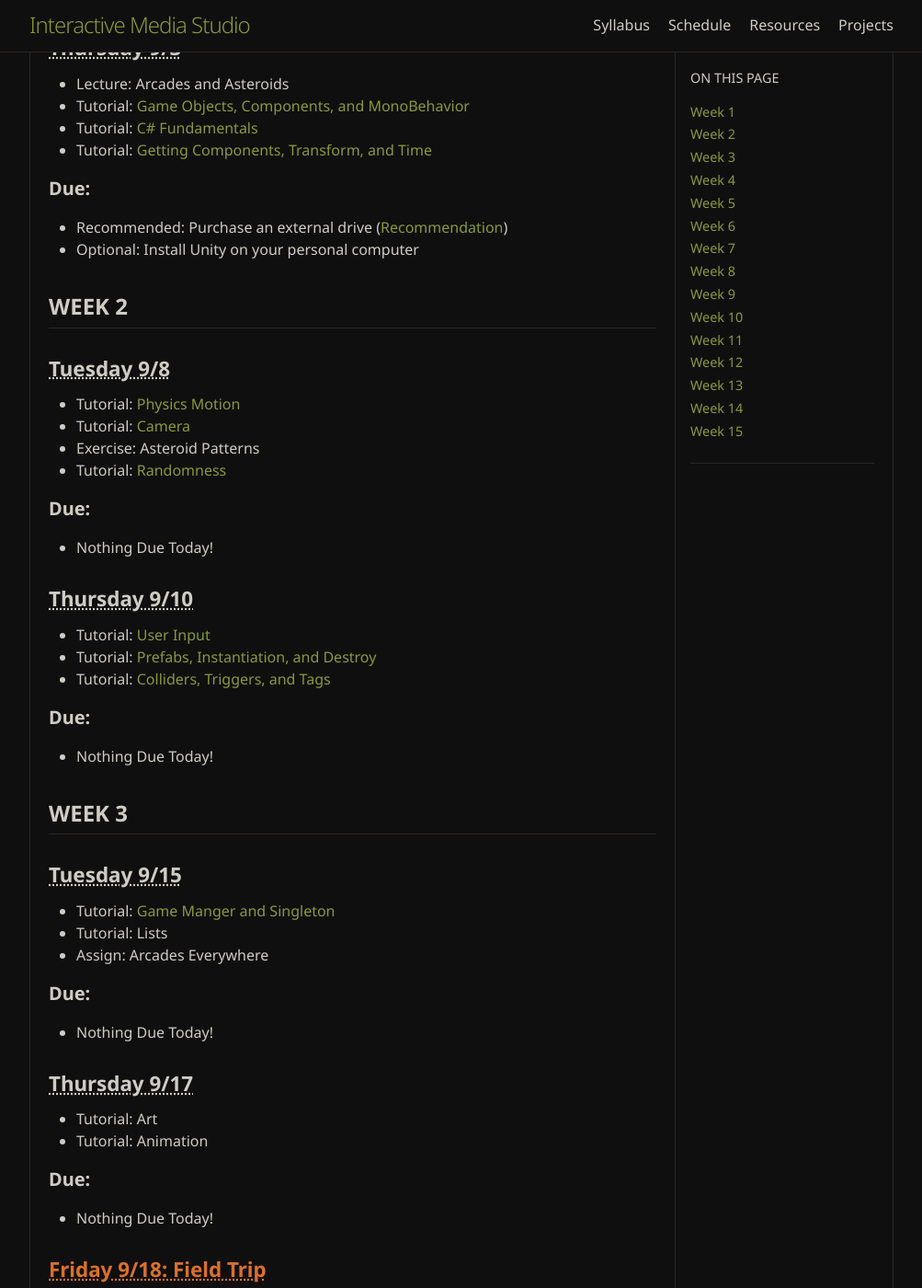
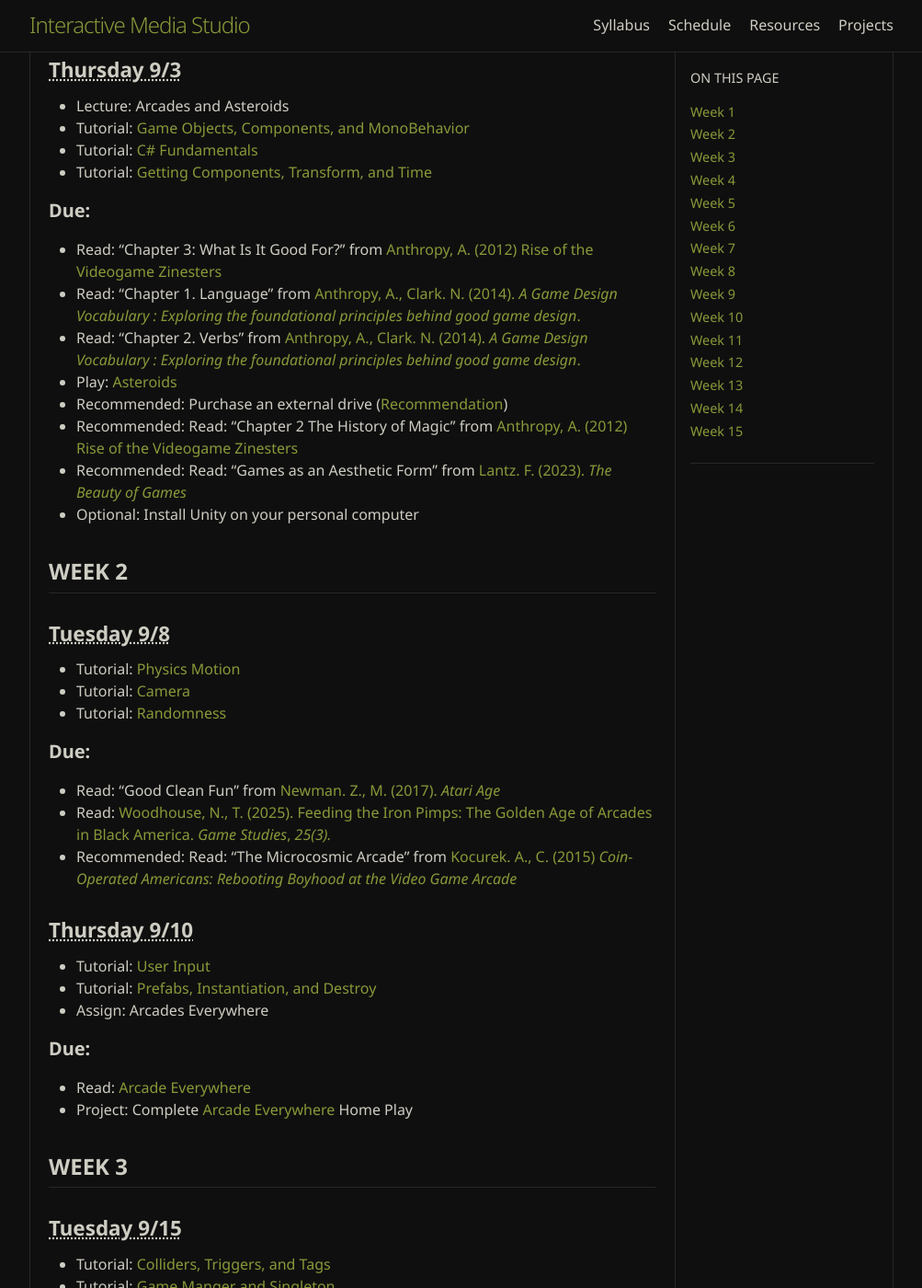
Before and after one commit to vinnyroca/interactivemediastudio, a Jekyll site: the page built from schedule.md, in a window 1280 px wide and 1400 px high, scrolled down 473 px. Shown: the whole window at 92% size, without its empty margins (138-1141 px from the left). Built offline with Jekyll 4.4.1, drawn with Linux system fonts in a browser that asks for light colours; some web fonts are replaced; some of the changed text lies outside the part shown.

Commit message:
update to asteroid gen tutorial

```diff
--- a/schedule.md
+++ b/schedule.md
@@ -28,52 +26,56 @@
 
 #### Due:
 
+- Read: "Chapter 3: What Is It Good For?" from [Anthropy, A. (2012) Rise of the Videogame Zinesters](https://scrippscollege.box.com/s/ngfomcmg1dvafduq2pesnrxa8ij7uacq)
+- Read: "Chapter 1. Language" from [Anthropy, A., Clark. N. (2014). *A Game Design Vocabulary : Exploring the foundational principles behind good game design*. ](https://ccl.on.worldcat.org/oclc/873843566)
+- Read: "Chapter 2. Verbs" from [Anthropy, A., Clark. N. (2014). *A Game Design Vocabulary : Exploring the foundational principles behind good game design*. ](https://ccl.on.worldcat.org/oclc/873843566)
+- Play: [Asteroids](https://freeasteroids.org/)
 - Recommended: Purchase an external drive ([Recommendation](https://www.sandisk.com/products/ssd/external-ssd/sandisk-extreme-portable-ssd-v3?sku=SDSSDE70-1T00-G25))
+- Recommended: Read: "Chapter 2 The History of Magic" from [Anthropy, A. (2012) Rise of the Videogame Zinesters](https://scrippscollege.box.com/s/ngfomcmg1dvafduq2pesnrxa8ij7uacq)
+- Recommended: Read: "Games as an Aesthetic Form" from [Lantz. F. (2023). *The Beauty of Games*](https://scrippscollege.box.com/s/ngfomcmg1dvafduq2pesnrxa8ij7uacq)
 - Optional: Install Unity on your personal computer
 
 ## Week 2
-
 ### Tuesday 9/8
-
 - Tutorial: [Physics Motion](/Tutorials/05_Physics/)
 - Tutorial: [Camera](/Tutorials/06_Camera/)
-- Exercise: Asteroid Patterns
 - Tutorial: [Randomness](/Tutorials/07_randomness/)
 
 #### Due:
-
-- Nothing Due Today!
+- Read: "Good Clean Fun" from [Newman. Z., M. (2017). *Atari Age*](https://scrippscollege.box.com/s/ngfomcmg1dvafduq2pesnrxa8ij7uacq)
+- Read: [Woodhouse, N., T. (2025). Feeding the Iron Pimps: The Golden Age of Arcades in Black America. *Game Studies*, *25(3).*](https://gamestudies.org/2503/articles/woodhouse)
+- Recommended: Read: "The Microcosmic Arcade" from [Kocurek. A., C. (2015) *Coin-Operated Americans: Rebooting Boyhood at the Video Game Arcade*](https://scrippscollege.box.com/s/ngfomcmg1dvafduq2pesnrxa8ij7uacq)
 
 ### Thursday 9/10
-
 - Tutorial: [User Input](/Tutorials/08_UserInput/)
 - Tutorial: [Prefabs, Instantiation, and Destroy](/Tutorials/09_PrefabsInstantiationandDestroy/)
-- Tutorial: [Colliders, Triggers, and Tags](/Tutorials/10_colliderstriggerstags)
+- Assign: Arcades Everywhere
 
 #### Due:
-
-- Nothing Due Today!
+- Read: [Arcade Everywhere](/arcade)
+- Project: Complete [Arcade Everywhere](/arcade) Home Play
 
 ## Week 3
 
 ### Tuesday 9/15
 
+- Tutorial: [Colliders, Triggers, and Tags](/Tutorials/10_colliderstriggerstags)
 - Tutorial: [Game Manger and Singleton](/Tutorials/11_gamemanager)
-- Tutorial: Lists
-- Assign: Arcades Everywhere
+- Tutorial: [Lists](/Tutorials/12_lists)
+#### Due:
+
+- Read: [Kocurek. A., C. (2012). The Agony and the Exidy: A History of Video Game Violence and the Legacy of Death Race. *Game Studies*, *12(1).*](https://gamestudies.org/1201/articles/carly_kocurek/)
+- Read: [Bogost. I., Montfort. N. (2009) Random and raster: Display technologies and the development of videogames. *IEEE Annals of the History of Computing*, *31(3)*, 34-43.](https://scrippscollege.box.com/s/ngfomcmg1dvafduq2pesnrxa8ij7uacq)
+
+### Thursday 9/17
+
+- Tutorial: User Interface
+- Tutorial: Art and Animation
 
 #### Due:
 
-- Nothing Due Today!
-
-### Thursday 9/17
-
-- Tutorial: Art
-- Tutorial: Animation
-
-#### Due:
-
-- Nothing Due Today!
+- Complete Tutorial: [Asteroid Generations](/Tutorials/12_asteroidgen)
+- Complete Tutorial:
 
 <h3 style="color: rgb(218, 112, 44)">Friday 9/18: Field Trip</h3>
 
@@ -87,7 +89,7 @@
 
 #### Due:
 
-- Project: Arcades Everywhere Proposal
+- Project: Complete [Arcade Everywhere](/arcade) Proposal
 
 ### Thursday 9/24
 
@@ -96,7 +98,7 @@
 
 #### Due:
 
-- Nothing Due Today!
+- Project: Continue work on [Arcade Everywhere](/arcade)
 
 ## Week 5
 
@@ -107,7 +109,7 @@
 
 #### Due:
 
-- Project: Arcades Everywhere Prototype
+- Project: Complete [Arcade Everywhere](/arcade) Prototype
 
 ### Thursday 10/1
 
@@ -119,15 +121,19 @@
 
 ### Tuesday 10/6
 
+- Studio Time: Arcades Everywhere
+
 #### Due:
 
-- Project: Arcades Everywhere Art Pass
+- Project: Continue work on [Arcade Everywhere](/arcade)
 
 ### Thursday 10/8
 
+- Crit: Arcades Everywhere
+
 #### Due:
 
-- Project: Arcades Everywhere
+- Project: [Arcade Everywhere](/arcade) Final Project
 
 ## Week 7
 
```
Also changed, not shown: other parts of schedule.md (+2 -4 lines), _Tutorials/13_asteroidgen.md (added, +483 -0 lines), arcade.md (+15 -0 lines), index.md (+3 -2 lines), point and click.md (added, +31 -0 lines), projects.md (+20 -19 lines), resources.md (+13 -13 lines), test.md (+1 -1 lines), .obsidian/workspace.json, Attachments/Pasted image 20260823122328.png (added), Attachments/gen_1.gif (added).
